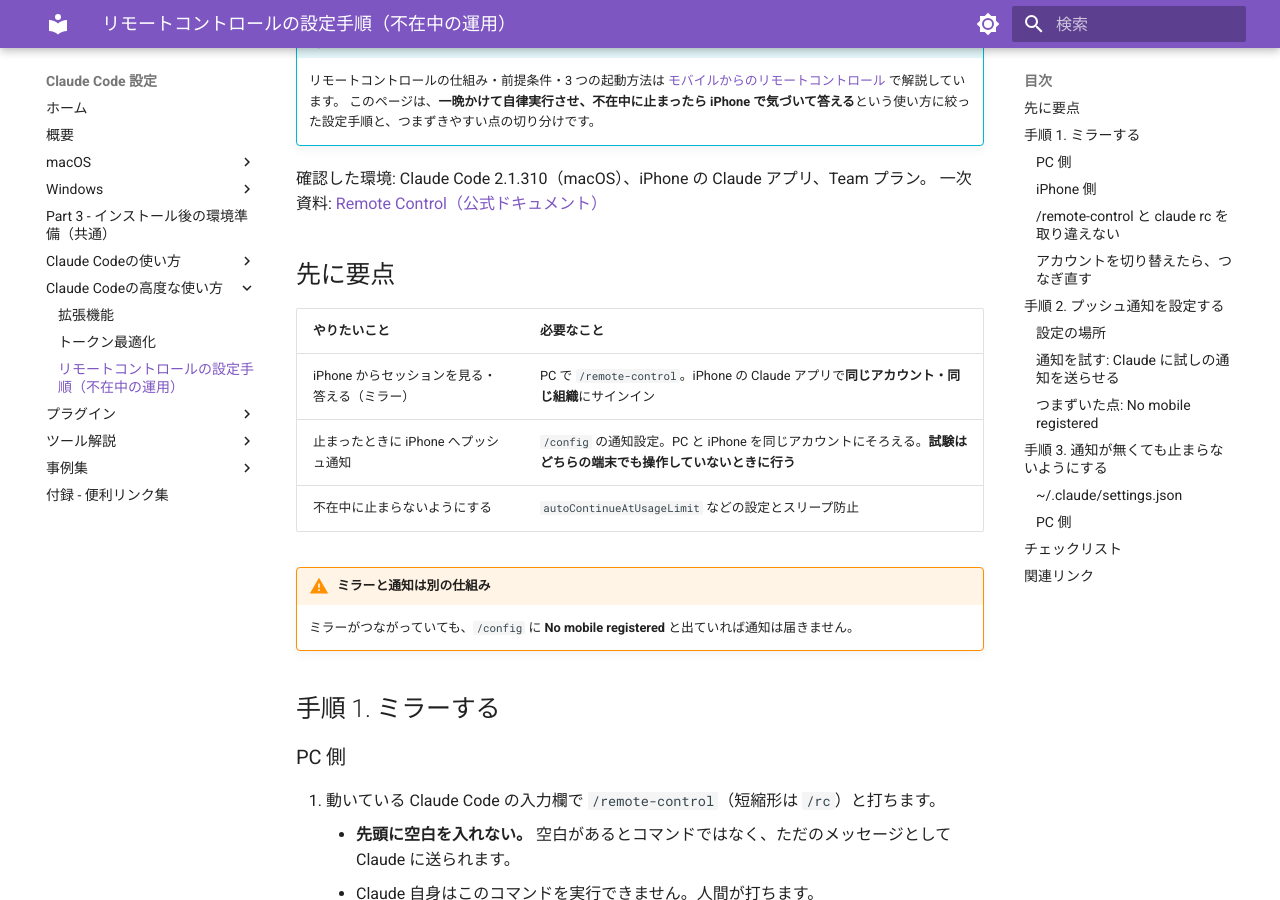
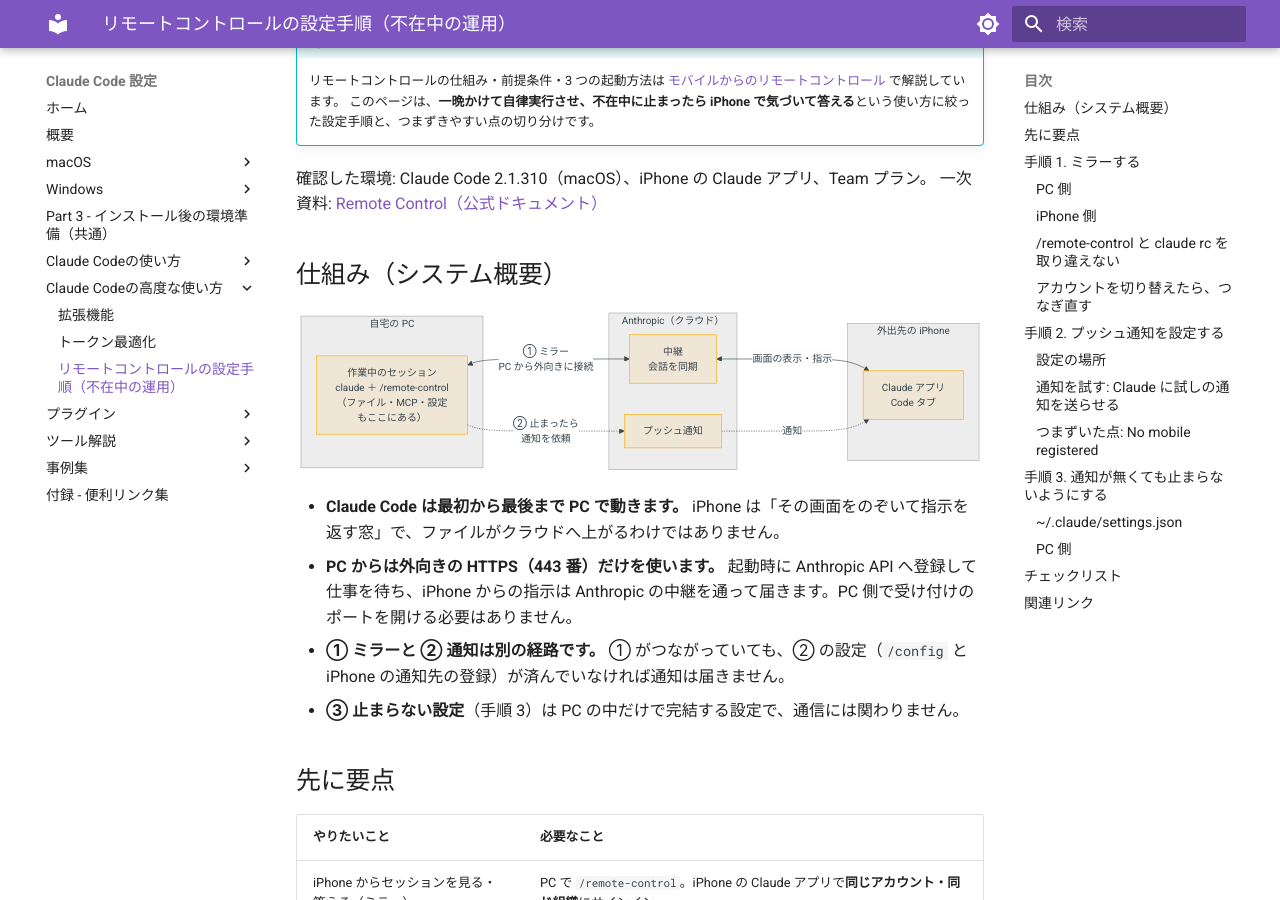
Before and after one commit to hdknr/claude-code-setup, an MkDocs documentation site: the page built from docs/usage/advanced-remote-control.md, in a window 1280 px wide and 900 px high, scrolled down 297 px. Built offline with MkDocs 1.6.1 and Material for MkDocs 9.7.7, drawn with Linux system fonts in a browser that asks for light colours.

Commit message:
docs: リモートコントロール手順書の冒頭に仕組みの概要図を追加
PC・Anthropic の中継・iPhone の関係と、ミラーと通知が別経路であることを
Mermaid の図で示す。接続の説明（外向き HTTPS のみ・登録してポーリング）は
公式ドキュメントで確認した。

Co-Authored-By: Claude Opus 5.5 <noreply@anthropic.com>

````diff
--- a/docs/usage/advanced-remote-control.md
+++ b/docs/usage/advanced-remote-control.md
@@ -9,6 +9,31 @@ PC で長時間走らせている Claude Code を、外出先の iPhone から
 
 確認した環境: Claude Code 2.1.310（macOS）、iPhone の Claude アプリ、Team プラン。
 一次資料: [Remote Control（公式ドキュメント）](https://code.claude.com/docs/en/remote-control)
+
+## 仕組み（システム概要）
+
+```mermaid
+flowchart LR
+  subgraph PC["自宅の PC"]
+    S["作業中のセッション<br/>claude ＋ /remote-control<br/>（ファイル・MCP・設定<br/>もここにある）"]
+  end
+  subgraph A["Anthropic（クラウド）"]
+    R["中継<br/>会話を同期"]
+    P["プッシュ通知"]
+  end
+  subgraph M["外出先の iPhone"]
+    App["Claude アプリ<br/>Code タブ"]
+  end
+  S <-- "① ミラー<br/>PC から外向きに接続" --> R
+  R <-- "画面の表示・指示" --> App
+  S -. "② 止まったら<br/>通知を依頼" .-> P
+  P -. "通知" .-> App
+```
+
+- **Claude Code は最初から最後まで PC で動きます。** iPhone は「その画面をのぞいて指示を返す窓」で、ファイルがクラウドへ上がるわけではありません。
+- **PC からは外向きの HTTPS（443 番）だけを使います。** 起動時に Anthropic API へ登録して仕事を待ち、iPhone からの指示は Anthropic の中継を通って届きます。PC 側で受け付けのポートを開ける必要はありません。
+- **① ミラーと ② 通知は別の経路です。** ① がつながっていても、② の設定（`/config` と iPhone の通知先の登録）が済んでいなければ通知は届きません。
+- **③ 止まらない設定**（手順 3）は PC の中だけで完結する設定で、通信には関わりません。
 
 ## 先に要点
 
````
